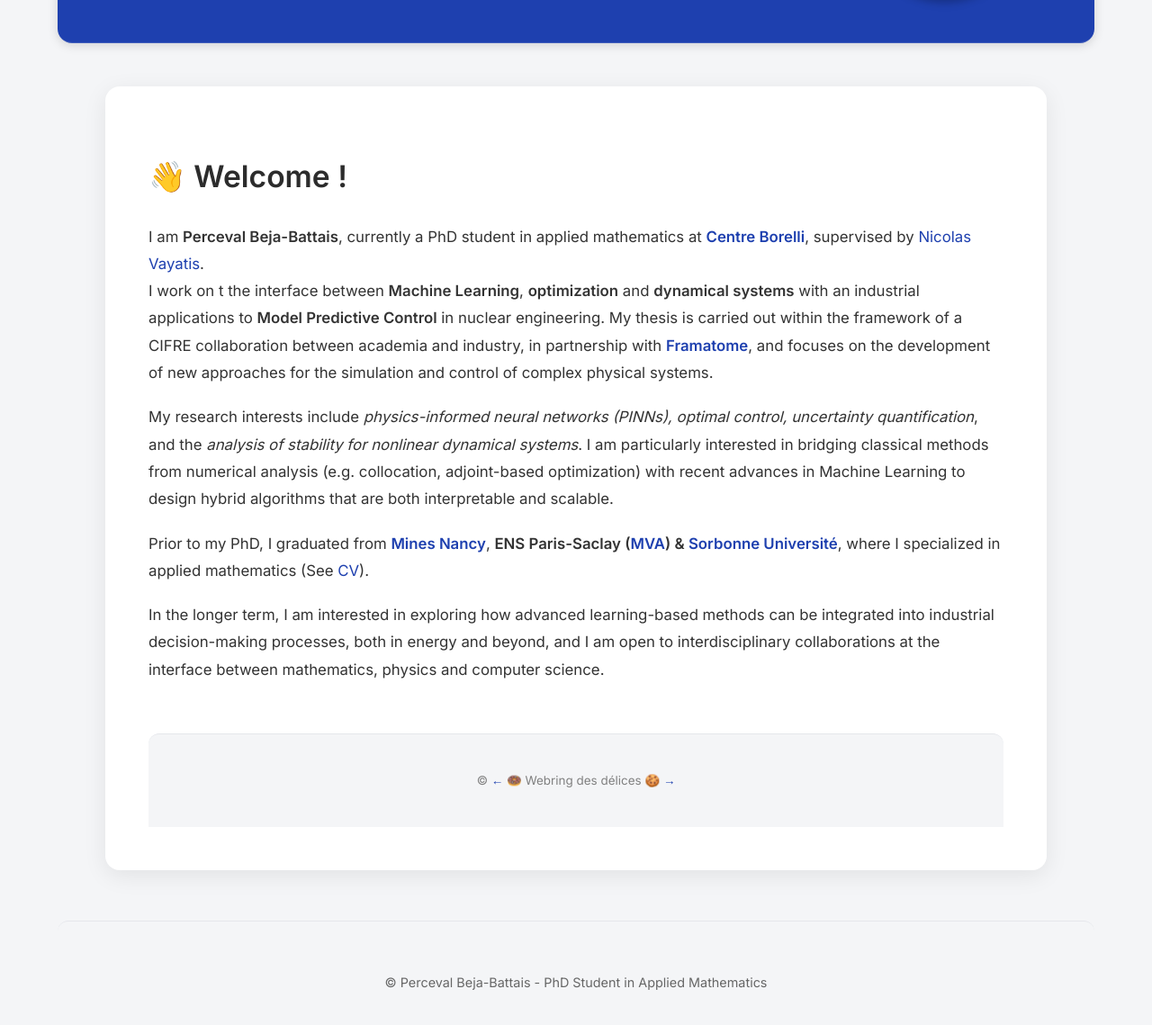
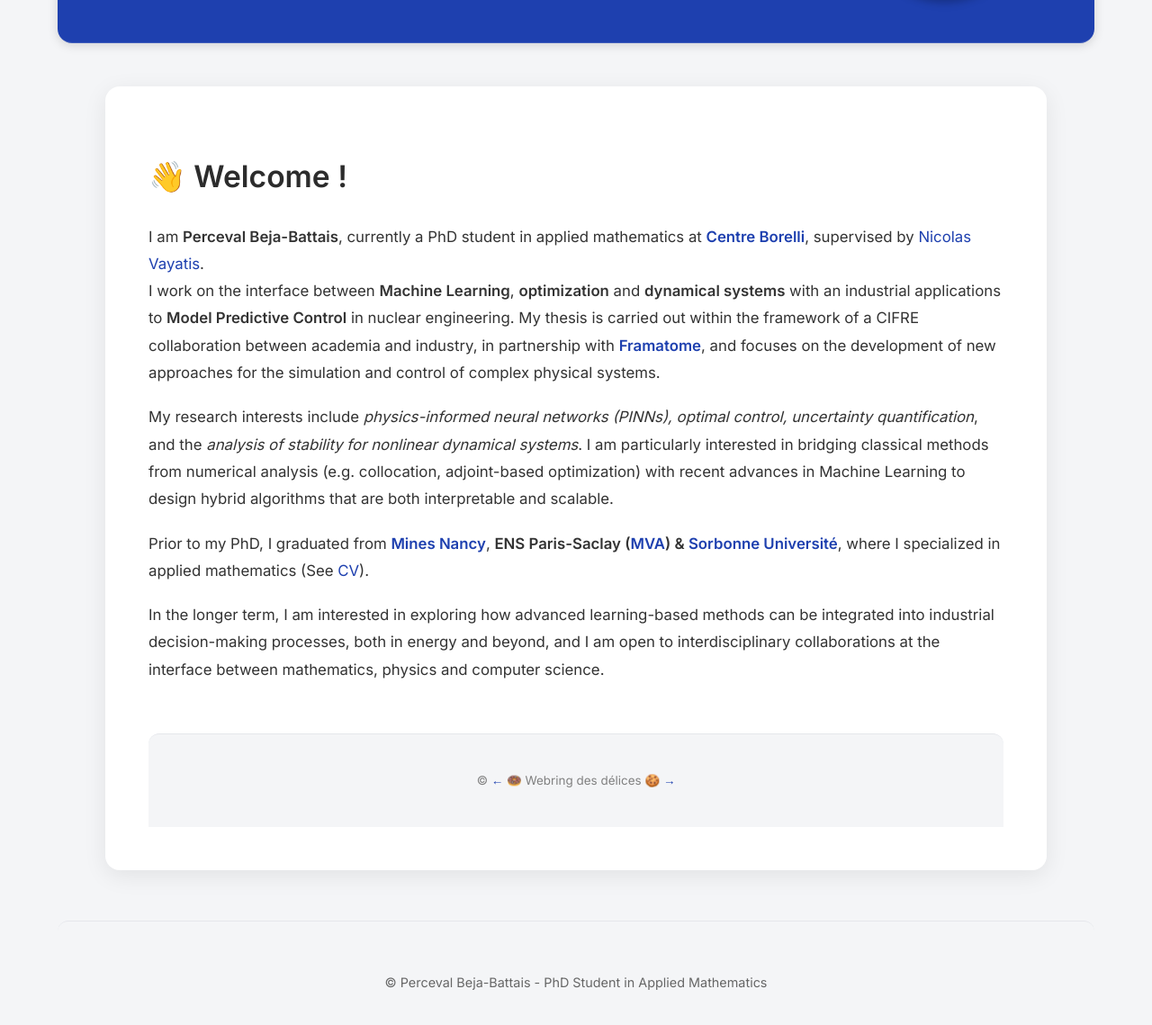
Before and after one commit to PercevalBejaBattais/pbb.github.io, a Jekyll site: the page built from index.md, in a window 1280 px wide, cut to the strip 262-1452 px from the top of the page. Shown: the top 1139 px of the strip at 90% size. Built offline with Jekyll 4.4.1, drawn with Linux system fonts in a browser that asks for light colours; part of the change alters nothing that is shown.

```diff
--- a/index.md
+++ b/index.md
@@ -8,11 +8,11 @@ subtitle: "PhD Student in Applied Mathematics | Machine Learning & Optimization"
 # 👋 Welcome !
 
 I am **Perceval Beja-Battais**, currently a PhD student in applied mathematics at **[Centre Borelli](https://centreborelli.ens-paris-saclay.fr/fr)**, supervised by [Nicolas Vayatis](https://nvayatis.perso.math.cnrs.fr/).
-I work on t the interface between **Machine Learning**, **optimization** and **dynamical systems** with an industrial applications to **Model Predictive Control** in nuclear engineering. My thesis is carried out within the framework of a CIFRE collaboration between academia and industry, in partnership with **[Framatome](framatome.com)**, and focuses on the development of new approaches for the simulation and control of complex physical systems.
+I work on the interface between **Machine Learning**, **optimization** and **dynamical systems** with an industrial applications to **Model Predictive Control** in nuclear engineering. My thesis is carried out within the framework of a CIFRE collaboration between academia and industry, in partnership with **[Framatome](framatome.com)**, and focuses on the development of new approaches for the simulation and control of complex physical systems.
 
 My research interests include *physics-informed neural networks (PINNs), optimal control, uncertainty quantification*, and the *analysis of stability for nonlinear dynamical systems*. I am particularly interested in bridging classical methods from numerical analysis (e.g. collocation, adjoint-based optimization) with recent advances in Machine Learning to design hybrid algorithms that are both interpretable and scalable.
 
-Prior to my PhD, I graduated from **[Mines Nancy](https://mines-nancy.univ-lorraine.fr/)**, **ENS Paris-Saclay ([MVA](https://www.master-mva.com)) & [Sorbonne Université](https://www.ljll.fr/MathModel/)**, where I specialized in applied mathematics (See [CV]()).
+Prior to my PhD, I graduated from **[Mines Nancy](https://mines-nancy.univ-lorraine.fr/)**, **ENS Paris-Saclay ([MVA](https://www.master-mva.com)) & [Sorbonne Université](https://www.ljll.fr/MathModel/)**, where I specialized in applied mathematics (See [CV](https://percevalbejabattais.github.io/pbb.github.io/cv)).
 
 In the longer term, I am interested in exploring how advanced learning-based methods can be integrated into industrial decision-making processes, both in energy and beyond, and I am open to interdisciplinary collaborations at the interface between mathematics, physics and computer science.
 
```
